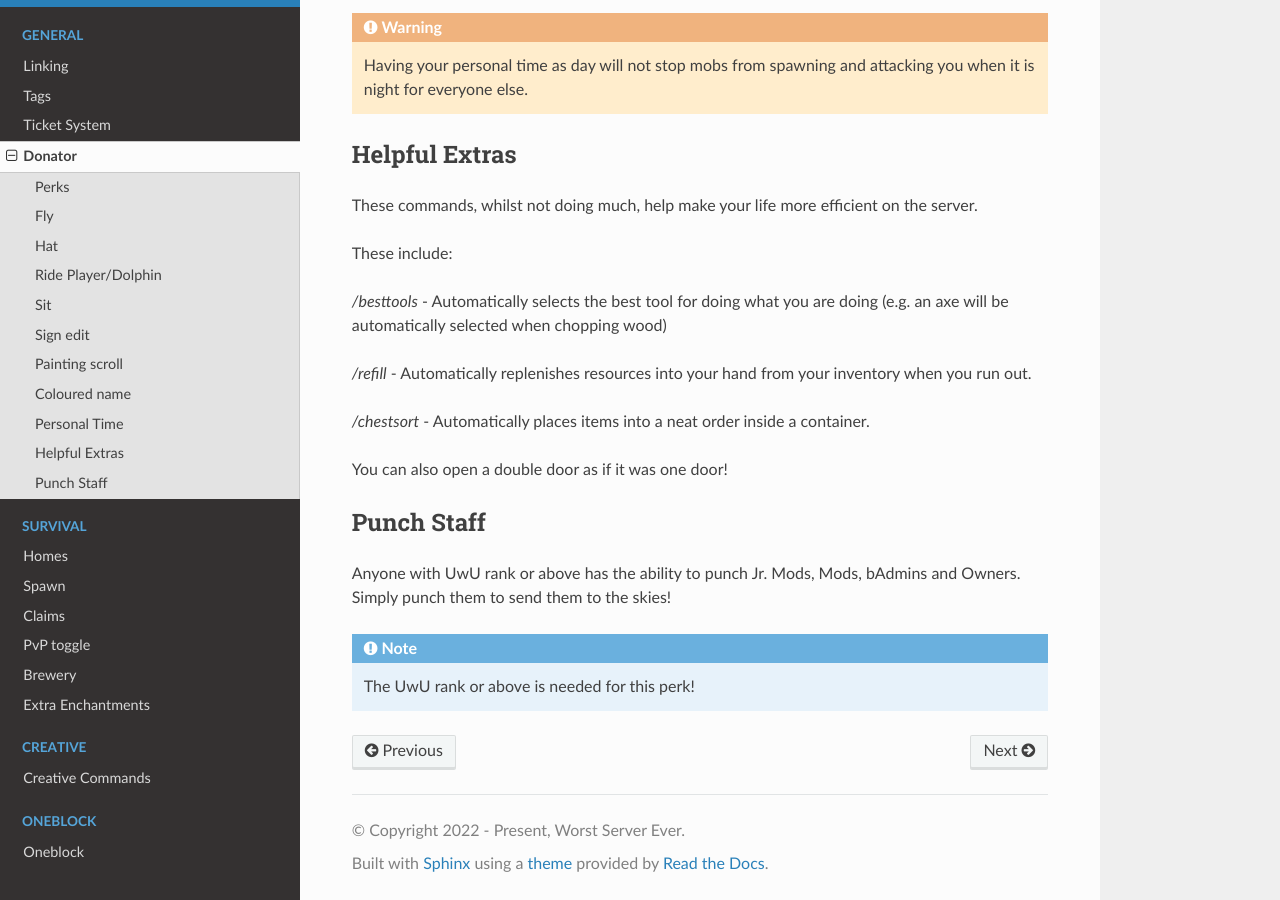
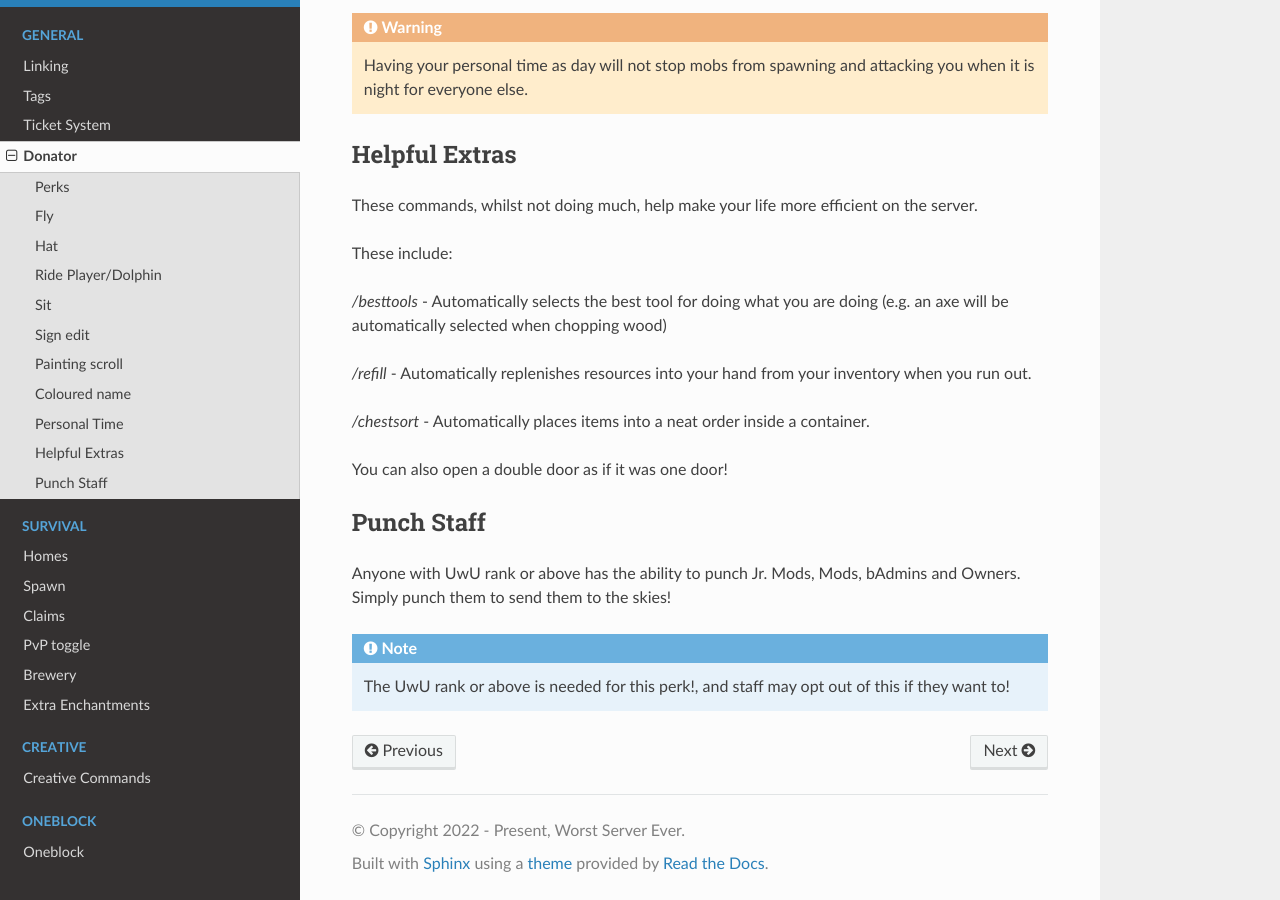
Before and after one commit to footdabmommy/wse, a Sphinx documentation site: the page built from docs/source/donator.rst, in a window 1280 px wide and 900 px high, scrolled down 2445 px. Built offline with Sphinx 7.4.7 and the Read the Docs theme 2.0.0, drawn with Linux system fonts in a browser that asks for light colours.

Commit message:
minor exits

```diff
--- a/docs/source/donator.rst
+++ b/docs/source/donator.rst
@@ -229,4 +229,4 @@ Punch Staff
 Anyone with UwU rank or above has the ability to punch Jr. Mods, Mods, bAdmins and Owners.
 Simply punch them to send them to the skies!
 
-.. note:: The UwU rank or above is needed for this perk!
+.. note:: The UwU rank or above is needed for this perk!, and staff may opt out of this if they want to!
```
Also changed, not shown: other parts of docs/source/donator.rst (+1 -1 lines).
